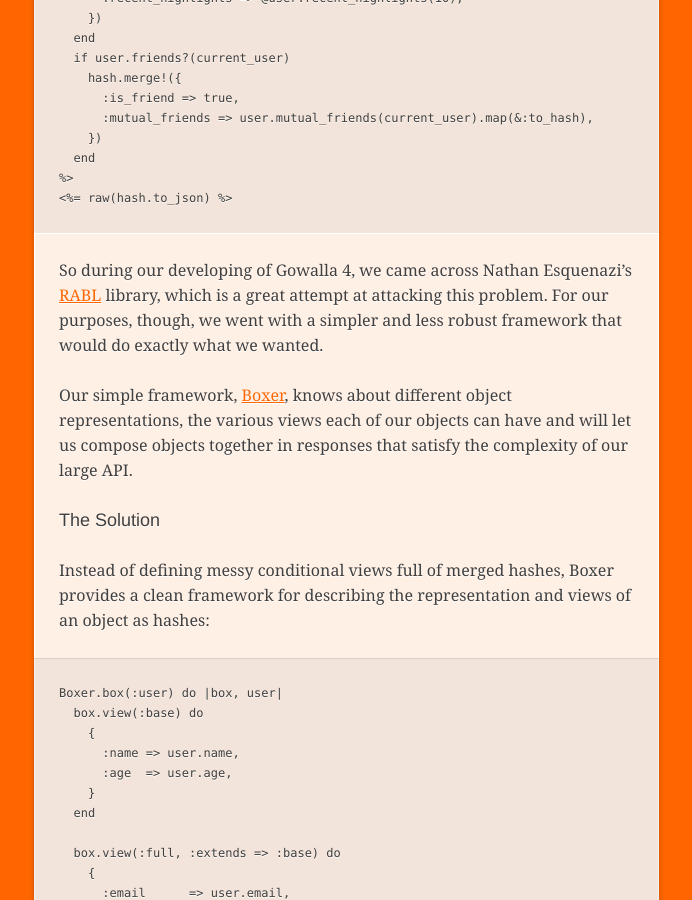
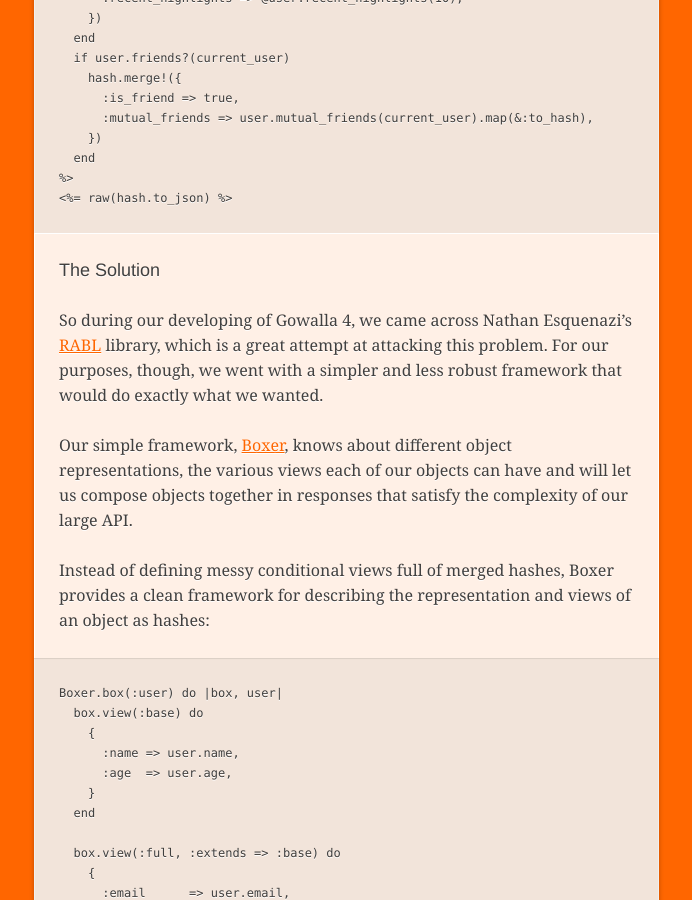
Before and after one commit to gowalla-archive/gowalla.github.com, a Jekyll site: the page built from _posts/2011-10-19-boxer.md, in a window 1280 px wide and 900 px high, scrolled down 1458 px. Shown: the whole window, without its empty margins (456-1148 px from the left). Built offline with Jekyll 4.4.1, drawn with Linux system fonts in a browser that asks for light colours; Markdown is read by kramdown in place of the engine named in the settings; part of the change alters nothing that is shown.

Commit message:
Move header.

```diff
--- a/_posts/2011-10-19-boxer.md
+++ b/_posts/2011-10-19-boxer.md
@@ -59,6 +59,8 @@ promotion is running, etc.
     %>
     <%= raw(hash.to_json) %>
 
+## The Solution
+
 So during our developing of Gowalla 4, we came across Nathan Esquenazi's
 [RABL](https://github.com/nesquena/rabl) library, which is a great attempt
 at attacking this problem. For our purposes, though, we went with a simpler
@@ -68,8 +70,6 @@ Our simple framework, [Boxer](http://github.com/gowalla/boxer), knows about
 different object representations, the various views each of our objects can
 have and will let us compose objects together in responses that satisfy the
 complexity of our large API.
-
-## The Solution
 
 Instead of defining messy conditional views full of merged hashes, Boxer
 provides a clean framework for describing the representation and views of
```
